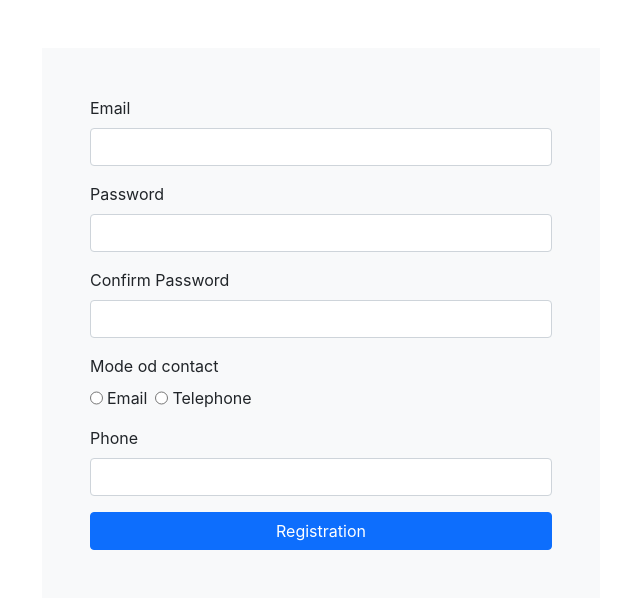
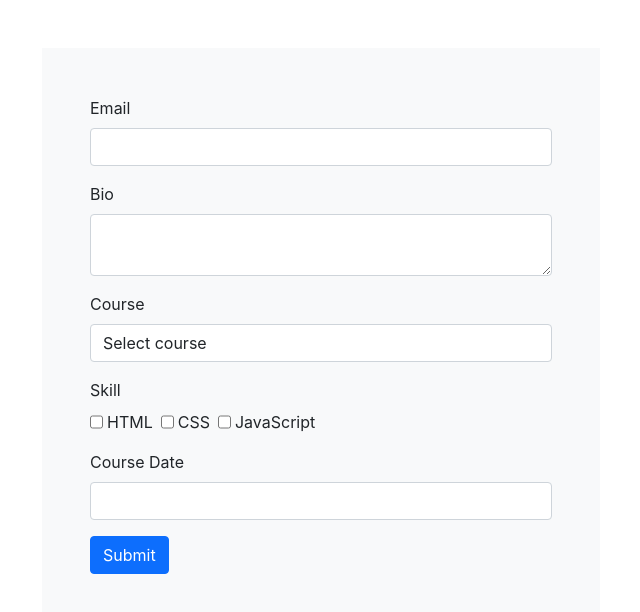
Before and after one commit to vishalpwaman123/Learn-React-Formik, a React (Create React App) app: page / in a window 1280 px wide. Shown: the top 612 px of the page, without its empty margins (319-959 px from the left). Built offline with nearby package versions, Linux system fonts and the light colour scheme.

Commit message:
Added : Enrollment Form

```diff
--- a/src/App.js
+++ b/src/App.js
@@ -4,10 +4,11 @@ import ComponentB from "./components/ComponentB";
 import LogIn from "./components/LogIn";
 import FormikContainer from "./components/reusable/FormikContainer";
 import Registration from "./components/Registration";
+import EnrollmentForm from "./components/EnrollmentForm";
 function App() {
   return (
     <div className="App">
-      <Registration />
+      <EnrollmentForm />
     </div>
   );
 }
--- /dev/null
+++ b/src/components/EnrollmentForm.js
@@ -0,0 +1,87 @@
+import { Formik, Form } from "formik";
+import React from "react";
+import FormikControl from "./reusable/FormikControl";
+import * as Yup from "yup";
+import { parseISO, format } from "date-fns";
+
+function EnrollmentForm() {
+  const dropdownOptions = [
+    { key: "Select course", value: "" },
+    { key: "Java", value: "java" },
+    { key: "C#", value: "c#" },
+  ];
+
+  const checkboxOptions = [
+    { key: "HTML", value: "html" },
+    { key: "CSS", value: "css" },
+    { key: "JavaScript", value: "javascript" },
+  ];
+
+  const initialValue = {
+    email: "",
+    bio: "",
+    course: "",
+    skill: [],
+    courseDate: null,
+  };
+
+  const validationSchema = Yup.object({
+    email: Yup.string().email("Invalid email format").required("Required"),
+    bio: Yup.string().required("Required"),
+    course: Yup.string().required("Required"),
+    skill: Yup.array().min(1, "Min 1 skill is required").required("Required"),
+    courseDate: Yup.string().required("Required").nonNullable("Required"),
+  });
+
+  const onSubmit = (value) => {
+    console.log(JSON.parse(JSON.stringify(value)));
+  };
+
+  return (
+    <div className="container d-flex justify-content-center">
+      <div className="w-50 h-50 bg-light p-5 mt-5">
+        <Formik
+          initialValues={initialValue}
+          validationSchema={validationSchema}
+          onSubmit={onSubmit}
+        >
+          {(formik) => {
+            return (
+              <Form>
+                <FormikControl
+                  name="email"
+                  type="email"
+                  label="Email"
+                  control="input"
+                />
+                <FormikControl name="bio" label="Bio" control="textarea" />
+                <FormikControl
+                  name="course"
+                  label="Course"
+                  control="select"
+                  options={dropdownOptions}
+                />
+                <FormikControl
+                  name="skill"
+                  label="Skill"
+                  control="checkbox"
+                  options={checkboxOptions}
+                />
+                <FormikControl
+                  name="courseDate"
+                  label="Course Date"
+                  control="date"
+                />
+                <button className="btn btn-primary" type="submit">
+                  Submit
+                </button>
+              </Form>
+            );
+          }}
+        </Formik>
+      </div>
+    </div>
+  );
+}
+
+export default EnrollmentForm;
```
